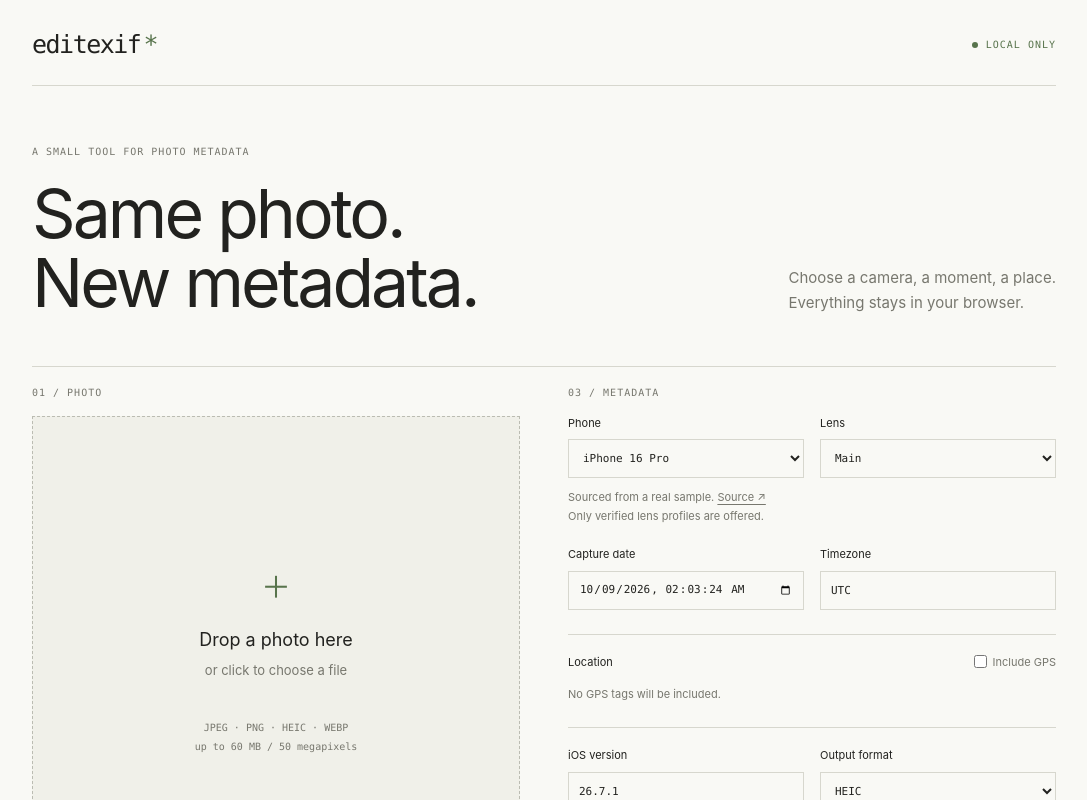
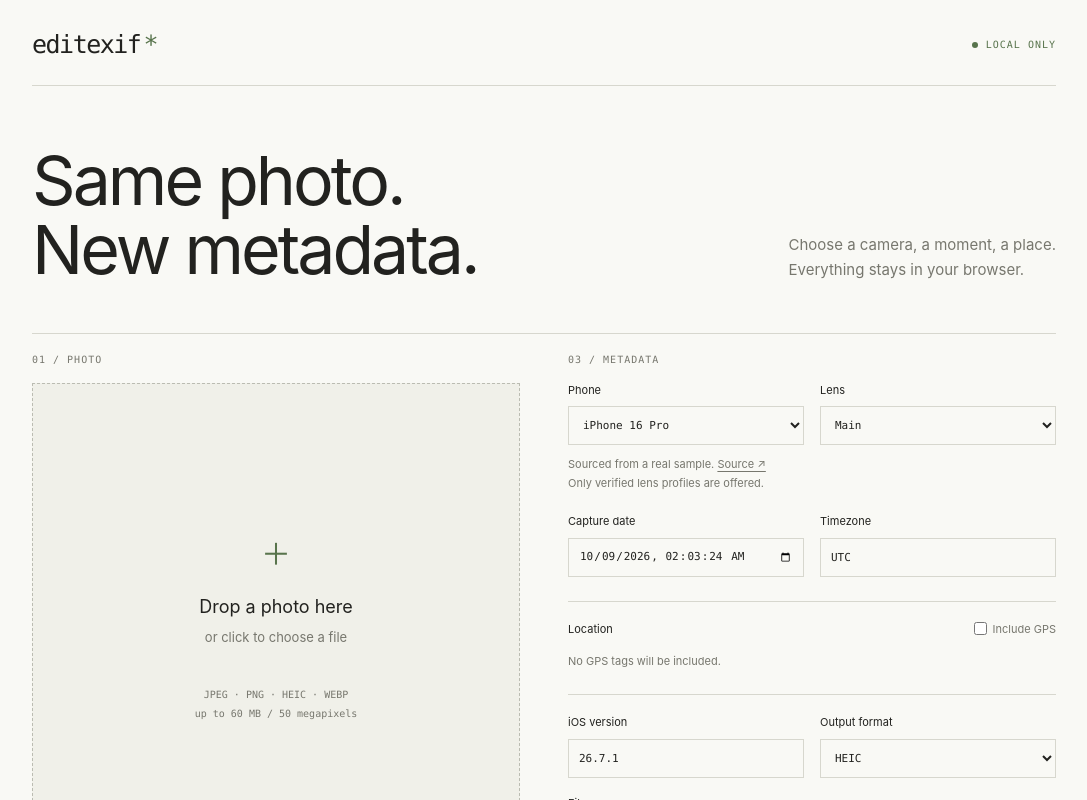
Before and after one commit to alissawu/editexif, a React (Vite) app: page / in a window 1280 px wide. Shown: the top 800 px of the page, without its empty margins (96-1183 px from the left). Built offline with nearby package versions, Linux system fonts and the light colour scheme.

Commit message:
Remove hero eyebrow text

```diff
--- a/src/App.tsx
+++ b/src/App.tsx
@@ -38,7 +38,7 @@ export default function App(){
  const current=phones[phone].lenses[lens];const diffKeys=[...new Set([...Object.keys(before??{}),...Object.keys(output?.after??{})])].filter(k=>!['SourceFile','System:FileName','System:Directory','System:FileModifyDate','System:FileAccessDate','System:FileInodeChangeDate','ExifTool:ExifToolVersion'].includes(k)).sort();
  return <main>
   <header><a className="wordmark" href="/" aria-label="editexif home">editexif<span className="mark">*</span></a><span className="local"><span className="dot"/> LOCAL ONLY</span></header>
-  <section className="intro"><p className="eyebrow">A SMALL TOOL FOR PHOTO METADATA</p><h1>Same photo.<br/>New metadata.</h1><p className="lede">Choose a camera, a moment, a place.<br/>Everything stays in your browser.</p></section>
+  <section className="intro"><h1>Same photo.<br/>New metadata.</h1><p className="lede">Choose a camera, a moment, a place.<br/>Everything stays in your browser.</p></section>
   <div className="workspace">
    <section className="image-panel" aria-label="Photo">
     <div className="section-label"><span>01 / PHOTO</span>{file&&<span>{(file.size/1048576).toFixed(1)} MB</span>}</div>
```
